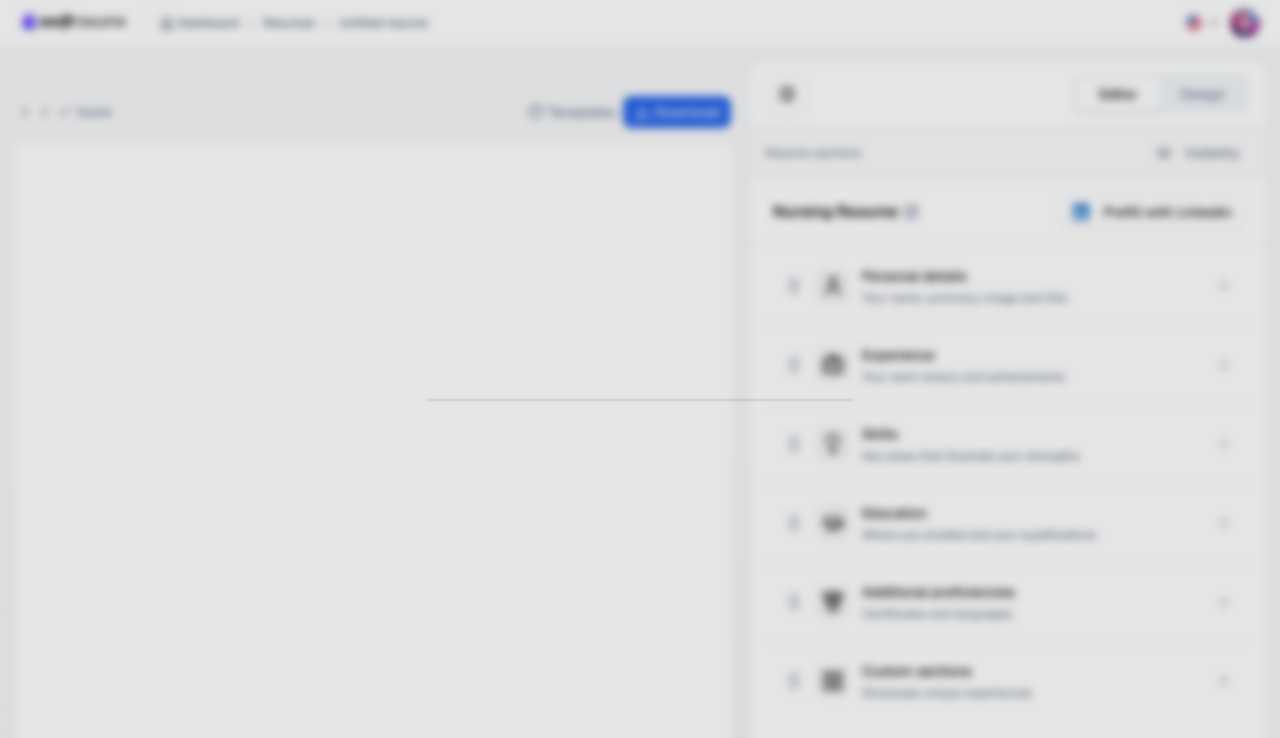
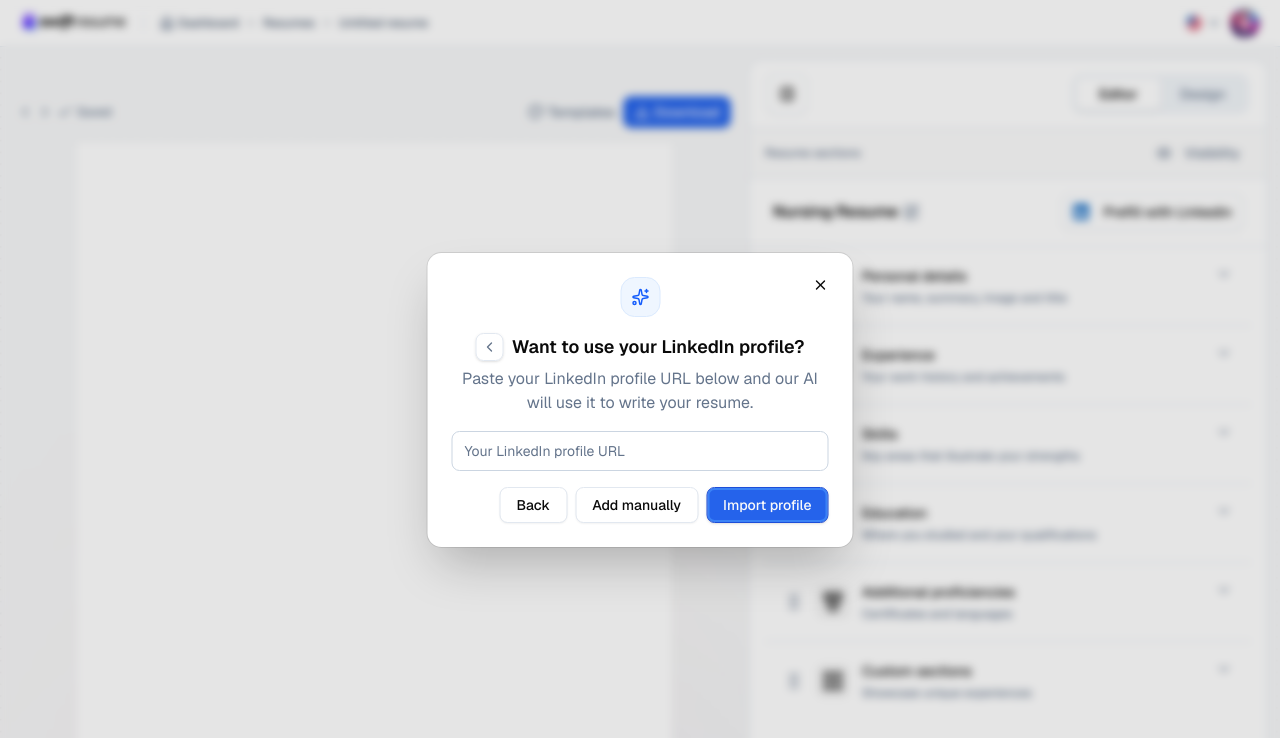
Before and after one commit to Mitwa-123/swift-resume, a Next.js app: page /resumes/editor/1 in a window 1280 px wide. Both pictures are taken after a click on the button 640 px from the left and 476 px from the top of the page. Shown: the top 738 px of the page. Built offline with nearby package versions, Linux system fonts and the light colour scheme.

Commit message:
Feat(ui) userInfoStep added and feedback fixes in editor

```diff
--- a/src/app/(onboarding)/onboarding/page.jsx
+++ b/src/app/(onboarding)/onboarding/page.jsx
@@ -2,9 +2,9 @@
 
 import { useState } from "react";
 import TemplateTabs from "@/components/onboarding/TemplateTabs";
-import { templateData } from "@/components/onboarding/template-data";
+import { templateData } from "@/lib/data/template-data";
+import TemplateGrid from "@/components/onboarding/templateGrid";
 import Container from "@/components/container/container";
-import TemplateGrid from "@/components/onboarding/templateGrid";
 
 export default function Page() {
   const [activeTab, setActiveTab] = useState("all");
--- a/src/components/auth/signIn.jsx
+++ b/src/components/auth/signIn.jsx
@@ -34,7 +34,7 @@
     console.log("Form Submitted Data:", data);
   };
   return (
-    // <>
+
     <div className="w-full max-w-84">
       <AuthHeader
         title="Sign in to your account"
@@ -125,6 +125,5 @@
         </Button>
       </form>
     </div>
-    // </>
   );
 }
--- a/src/components/editor/EditorSidebar.jsx
+++ b/src/components/editor/EditorSidebar.jsx
@@ -4,12 +4,12 @@
 import { SquarePen, Eye, PanelRightClose } from "lucide-react";
 import Image from "next/image";
 import { Button } from "@/components/ui/button";
-import { Tabs, TabsList, TabsTrigger, TabsContent } from "@/components/ui/tabs"; // TabsContent add karyu
+import { Tabs, TabsList, TabsTrigger, TabsContent } from "@/components/ui/tabs";
 import { Accordion } from "@/components/ui/accordion";
 import { Drawer, DrawerContent, DrawerTitle } from "@/components/ui/drawer";
 import SectionItem from "./SectionItem";
 import { useMediaQuery } from "./use-media-query";
-import { RESUME_SECTIONS } from "./editor-data";
+import { RESUME_SECTIONS } from "@/lib/data/editor-data";
 
 export default function EditorSidebar() {
   const [isMounted, setIsMounted] = useState(false);
--- a/src/components/editor/ResumePreview.jsx
+++ b/src/components/editor/ResumePreview.jsx
@@ -1,26 +1,49 @@
+"use client";
+
 import TabEditor from "./TabEditor";
-import { useState } from "react";
+import { useState, useEffect } from "react";
 
 export default function ResumePreview() {
   const [isScrolled, setIsScrolled] = useState(false);
+  const [width, setWidth] = useState(595);
 
   const handleScroll = (e) => {
     const scrollTop = e.currentTarget.scrollTop;
     setIsScrolled(scrollTop > 10);
   };
 
+  useEffect(() => {
+    const handleResize = () => {
+      const containerWidth = window.innerWidth - 32;
+
+      if (containerWidth <= 1268) {
+        setWidth(595);
+      } else {
+        setWidth(Math.min(1100, containerWidth * 0.7));
+      }
+    };
+
+    handleResize();
+    window.addEventListener("resize", handleResize);
+    return () => window.removeEventListener("resize", handleResize);
+  }, []);
+
   return (
     <div
       onScroll={handleScroll}
-      className="mx-auto flex flex-col gap-y-2.5 pt-1.5 px-4  sm:pt-5 lg:pb-6 h-full overflow-y-auto [&::-webkit-scrollbar]:hidden"
+      className="mx-auto flex flex-col gap-y-2.5 pt-1.5 px-4 sm:pt-5 lg:pb-6 h-full overflow-y-auto [&::-webkit-scrollbar]:hidden"
     >
       <TabEditor isScrolled={isScrolled} />
 
-      <div className="flex flex-1 items-center justify-center">
-        <div className="w-full max-w-245 bg-white overflow-hidden h-dvh">
-          {/*content */}
+      <div className="relative flex justify-center items-start w-full">
+        <div
+          className="bg-white overflow-hidden h-dvh transition-all duration-200"
+          style={{ width: `${width}px` }}
+        >
+          {/* content */}
         </div>
       </div>
+
       <div className="pointer-events-none" />
     </div>
   );
--- a/src/components/editordialog/DialogModal.jsx
+++ b/src/components/editordialog/DialogModal.jsx
@@ -4,10 +4,10 @@
 import { Dialog, DialogContent } from "@/components/ui/dialog";
 import GetStarted from "./GetStarted";
 import LinkedinStep from "./LinkedinStep";
+import UserInfoStep from "./UserInfoStep";
 
 export default function DialogModal({ isOpen, setIsOpen }) {
   const [step, setStep] = useState("START");
-
   const handleNext = (nextStep) => setStep(nextStep);
   const handleBack = (prevStep) => setStep(prevStep);
 
@@ -15,18 +15,26 @@
     switch (step) {
       case "START":
         return <GetStarted onNext={handleNext} />;
-      // case "LINKEDIN":
-      //   return (
-      //     <LinkedinStep
-      //       onBack={() => handleBack("START")}
-      //       onNext={() => handleNext("INFO")}
-      //     />
-      //   );
+      case "LINKEDIN":
+        return (
+          <LinkedinStep
+            onBack={() => handleBack("START")}
+            onNext={() => handleNext("INFO")}
+          />
+        );
+      case "INFO":
+        return (
+          <UserInfoStep
+            onBack={() => handleBack("LINKEDIN")}
+            onNext={() => {
+              setIsOpen(false);
+            }}
+          />
+        );
       default:
         return null;
     }
   };
-
   return (
     <Dialog open={isOpen} onOpenChange={setIsOpen}>
       <DialogContent className=" p-0 overflow-hidden border-none shadow-2xl">
--- a/src/components/editordialog/GetStarted.jsx
+++ b/src/components/editordialog/GetStarted.jsx
@@ -32,7 +32,7 @@
               </Badge>
             )}
           </div>
-          <p className="text-base text-muted-foreground font-normal ">
+          <p className="text-base text-muted-foreground font-normal leading-none">
             {description}
           </p>
         </div>
@@ -46,7 +46,7 @@
 export default function GetStarted({ onNext }) {
   return (
     <div className="p-6">
-      <h2 className="text-lg font-semibold leading-none mb-1.5 text-slate-900">
+      <h2 className="text-lg font-semibold leading-none mb-1.5">
         Let's get started
       </h2>
       <p className="text-base text-muted-foreground leading-6 mb-4">
--- a/src/components/editordialog/LinkedinStep.jsx
+++ b/src/components/editordialog/LinkedinStep.jsx
@@ -1,65 +1,51 @@
-// "use client";
+"use client";
 
-// import { Sparkles, ChevronLeft } from "lucide-react";
-// import { Button } from "@/components/ui/button";
-// import { Input } from "@/components/ui/input";
+import { Sparkles, ChevronLeft } from "lucide-react";
+import { Button } from "@/components/ui/button";
+import { Input } from "@/components/ui/input";
 
-// export default function LinkedinStep({ onBack, onNext }) {
-//   return (
-//     <div className="relative p-6 flex flex-col items-center text-center gap-4">
-//       <div className="flex p-2.5 items-center justify-center rounded-xl bg-blue-50 border border-blue-100">
-//         <Sparkles className="size-5 text-blue-600" />
-//       </div>
-//       <div className="mb-1.5">
-//         <div className="flex items-center justify-center gap-2 w-full mb-1.5">
-//           <Button
-//             variant="ghost"
-//             size="icon"
-//             onClick={onBack}
-//             className="h-8 w-8 rounded-lg border bg-background shadow-sm"
-//           >
-//             <ChevronLeft className="h-4 w-4 text-slate-600" />
-//           </Button>
-//           <h2 className="text-xl font-bold text-slate-900 leading-tight">
-//             Want to use your LinkedIn profile?
-//           </h2>
-//         </div>
+export default function LinkedinStep({ onBack, onNext }) {
+  return (
+    <div className="relative p-6 flex flex-col items-center text-center gap-4">
+      <div className="flex p-2.5 items-center justify-center rounded-xl bg-blue-50 border border-blue-100">
+        <Sparkles className="size-4.5 text-blue-600" />
+      </div>
 
-//         <p className="text-sm text-slate-500 leading-relaxed max-w-85">
-//           Paste your LinkedIn profile URL below and our AI will use it to write
-//           your resume.
-//         </p>
-//       </div>
+      <div className="flex flex-col gap-1.5 items-center">
+        <div className="flex items-center justify-center gap-2 w-full">
+          <Button
+            variant="ghost"
+            size="icon"
+            onClick={onBack}
+            className="size-7 border-border shadow-sm"
+          >
+            <ChevronLeft className="h-4 w-4 text-muted-foreground" />
+          </Button>
+          <h2 className="text-lg font-semibold leading-none">
+            Want to use your LinkedIn profile?
+          </h2>
+        </div>
+        <p className="text-base font-normal leading-6 text-muted-foreground max-w-94.25">
+          Paste your LinkedIn profile URL below and our AI will use it to write
+          your resume.
+        </p>
+      </div>
 
-//       <div className="w-full">
-//         <Input
-//           type="url"
-//           placeholder="Your LinkedIn profile URL"
-//           className="h-12 border-slate-200 bg-slate-50/50 focus-visible:ring-blue-600"
-//         />
-//       </div>
+      <div className="w-full">
+        <Input type="url" placeholder="Your LinkedIn profile URL" />
+      </div>
 
-//       <div className="flex w-full gap-3 pt-2">
-//         <Button
-//           variant="outline"
-//           onClick={onBack}
-//           className="flex-1 h-11 border-slate-200 text-slate-700 font-semibold"
-//         >
-//           Back
-//         </Button>
-//         <Button
-//           variant="outline"
-//           className="flex-1 h-11 border-slate-200 text-slate-700 font-semibold"
-//         >
-//           Add manually
-//         </Button>
-//         <Button
-//           onClick={onNext}
-//           className="flex-1 h-11 bg-blue-600 hover:bg-blue-700 text-white font-semibold shadow-md shadow-blue-200"
-//         >
-//           Import profile
-//         </Button>
-//       </div>
-//     </div>
-//   );
-// }
+      <div className="flex justify-end items-center gap-2 w-full">
+        <Button variant="outline" onClick={onBack} className="px-4">
+          Back
+        </Button>
+        <Button variant="outline" className="px-4">
+          Add manually
+        </Button>
+        <Button onClick={onNext} className="px-4">
+          Import profile
+        </Button>
+      </div>
+    </div>
+  );
+}
--- /dev/null
+++ b/src/components/editordialog/UserInfoStep.jsx
@@ -0,0 +1,124 @@
+"use client";
+
+import React from "react";
+import { Sparkles, ChevronLeft } from "lucide-react";
+import { Button } from "@/components/ui/button";
+import { Input } from "@/components/ui/input";
+import { useForm, Controller } from "react-hook-form";
+import { zodResolver } from "@hookform/resolvers/zod";
+import * as z from "zod";
+import {
+  Field,
+  FieldLabel,
+  FieldError,
+  FieldGroup,
+} from "@/components/ui/field";
+
+const userInfoSchema = z.object({
+  name: z.string().min(1, "Name is required"),
+  email: z.string().min(1, "Email is required").email("Invalid email address"),
+});
+
+export default function UserInfoStep({ onBack, onNext }) {
+  const form = useForm({
+    resolver: zodResolver(userInfoSchema),
+    defaultValues: {
+      name: "",
+      email: "",
+    },
+  });
+
+  const onSubmit = (data) => {
+    console.log("UserInfo Submitted:", data);
+    onNext();
+  };
+
+  return (
+    <div className="relative p-6 flex flex-col items-center text-center gap-4">
+      <div className="flex p-2.5 items-center justify-center rounded-xl bg-blue-50 border border-blue-100">
+        <Sparkles className="size-4.5 text-blue-600" />
+      </div>
+
+      <div className="flex flex-col gap-1.5 items-center">
+        <div className="flex items-center justify-center gap-2 w-full">
+          <Button
+            variant="ghost"
+            size="icon"
+            onClick={onBack}
+            type="button"
+            className="size-7 border-border shadow-sm"
+          >
+            <ChevronLeft className="h-4 w-4 text-muted-foreground" />
+          </Button>
+          <h2 className="text-lg font-semibold leading-none">
+            Tell us about you
+          </h2>
+        </div>
+        <p className="text-base font-normal leading-6 text-muted-foreground">
+          Let's keep it personal, share a little bit about you.
+        </p>
+      </div>
+
+      <form onSubmit={form.handleSubmit(onSubmit)} className="w-full text-left">
+        <FieldGroup className="flex flex-col">
+          <Controller
+            name="name"
+            control={form.control}
+            render={({ field, fieldState }) => (
+              <Field data-invalid={fieldState.invalid}>
+                <FieldLabel htmlFor="name">Name</FieldLabel>
+                <Input
+                  {...field}
+                  id="name"
+                  placeholder="Enter your name here"
+                  className={fieldState.invalid ? "border-destructive" : ""}
+                />
+                {fieldState.invalid && (
+                  <FieldError errors={[fieldState.error?.message]} />
+                )}
+              </Field>
+            )}
+          />
+
+          <Controller
+            name="email"
+            control={form.control}
+            render={({ field, fieldState }) => (
+              <Field data-invalid={fieldState.invalid}>
+                <FieldLabel htmlFor="email">Email</FieldLabel>
+                <Input
+                  {...field}
+                  id="email"
+                  type="email"
+                  placeholder="Enter your email here"
+                  autoComplete="email"
+                  className={fieldState.invalid ? "border-destructive" : ""}
+                />
+                {fieldState.invalid && (
+                  <FieldError errors={[fieldState.error?.message]} />
+                )}
+              </Field>
+            )}
+          />
+        </FieldGroup>
+
+        <div className="flex justify-end items-center gap-2 w-full mt-4">
+          <Button
+            type="button"
+            variant="outline"
+            onClick={onBack}
+            className="px-4"
+          >
+            Back
+          </Button>
+          <Button
+            type="submit"
+            className="px-4"
+          >
+            Continue
+          </Button>
+        </div>
+      </form>
+    </div>
+  );
+}
--- a/src/components/ui/accordion.jsx
+++ b/src/components/ui/accordion.jsx
@@ -1,7 +1,8 @@
 import { Accordion as AccordionPrimitive } from "@base-ui/react/accordion"
 
 import { cn } from "@/lib/utils"
-import { ChevronRightIcon, ChevronDownIcon } from "lucide-react";
+import { ChevronDownIcon, ChevronUpIcon } from "lucide-react"
+
 function Accordion({
   className,
   ...props
@@ -10,8 +11,7 @@
     <AccordionPrimitive.Root
       data-slot="accordion"
       className={cn("flex w-full flex-col", className)}
-      {...props}
-    />
+      {...props} />
   );
 }
 
@@ -37,15 +37,15 @@
       <AccordionPrimitive.Trigger
         data-slot="accordion-trigger"
         className={cn(
-          "group/accordion-trigger relative flex flex-1 items-center justify-between rounded-md border border-transparent py-4 text-left text-sm font-medium transition-all outline-none hover:underline focus-visible:border-ring focus-visible:ring-3 focus-visible:ring-ring/50 focus-visible:after:border-ring aria-disabled:pointer-events-none aria-disabled:opacity-50 **:data-[slot=accordion-trigger-icon]:ml-auto **:data-[slot=accordion-trigger-icon]:size-4 **:data-[slot=accordion-trigger-icon]:text-muted-foreground",
+          "group/accordion-trigger relative flex flex-1 items-start justify-between rounded-md border border-transparent py-4 text-left text-sm font-medium transition-all outline-none hover:underline focus-visible:border-ring focus-visible:ring-3 focus-visible:ring-ring/50 focus-visible:after:border-ring aria-disabled:pointer-events-none aria-disabled:opacity-50 **:data-[slot=accordion-trigger-icon]:ml-auto **:data-[slot=accordion-trigger-icon]:size-4 **:data-[slot=accordion-trigger-icon]:text-muted-foreground",
           className
         )}
         {...props}>
         {children}
-        <ChevronRightIcon
+        <ChevronDownIcon
           data-slot="accordion-trigger-icon"
           className="pointer-events-none shrink-0 group-aria-expanded/accordion-trigger:hidden" />
-        <ChevronDownIcon
+        <ChevronUpIcon
           data-slot="accordion-trigger-icon"
           className="pointer-events-none hidden shrink-0 group-aria-expanded/accordion-trigger:inline" />
       </AccordionPrimitive.Trigger>
@@ -61,9 +61,15 @@
   return (
     <AccordionPrimitive.Panel
       data-slot="accordion-content"
-      className="overflow-hidden text-sm transition-all data-[state=closed]:animate-accordion-up data-[state=open]:animate-accordion-down"
-      {...props}>
-      <div className={cn("pt-0 pb-4", className)}>
+      className="overflow-hidden text-sm data-open:animate-accordion-down data-closed:animate-accordion-up"
+      {...props}
+    >
+      <div
+        className={cn(
+          "h-(--accordion-panel-height) pt-0 pb-4 data-ending-style:h-0 data-starting-style:h-0 [&_a]:underline [&_a]:underline-offset-3 [&_a]:hover:text-foreground [&_p:not(:last-child)]:mb-4",
+          className,
+        )}
+      >
         {children}
       </div>
     </AccordionPrimitive.Panel>
--- a/src/components/ui/field.jsx
+++ b/src/components/ui/field.jsx
@@ -95,7 +95,7 @@
     <Label
       data-slot="field-label"
       className={cn(
-        "group/field-label peer/field-label flex w-fit gap-2 leading-snug group-data-[disabled=true]/field:opacity-50 has-data-checked:border-primary/30 has-data-checked:bg-primary/5 has-[>[data-slot=field]]:rounded-md has-[>[data-slot=field]]:border *:data-[slot=field]:p-3 dark:has-data-checked:border-primary/20 dark:has-data-checked:bg-primary/10",
+        "group/field-label peer/field-label flex w-fit gap-2 leading-none group-data-[disabled=true]/field:opacity-50 has-data-checked:border-primary/30 has-data-checked:bg-primary/5 has-[>[data-slot=field]]:rounded-md has-[>[data-slot=field]]:border *:data-[slot=field]:p-3 dark:has-data-checked:border-primary/20 dark:has-data-checked:bg-primary/10",
         "has-[>[data-slot=field]]:w-full has-[>[data-slot=field]]:flex-col text-muted-foreground",
         className,
       )}
--- a/src/components/editor/editor-data.jsx
+++ b/src/lib/data/editor-data.js
@@ -13,7 +13,8 @@
     title: "Personal details",
     desc: "Your name, summary, image and title",
     icon: User,
-    content: "personal details: mitwa gopani",
+    content:
+      "We offer standard (5-7 days), express (2-3 days), and overnight shipping. Free shipping on international orders.",
   },
   {
     value: "experience",
```
Also changed, not shown: src/lib/data/template-data.js (renamed from src/components/onboarding/template-data.jsx).
